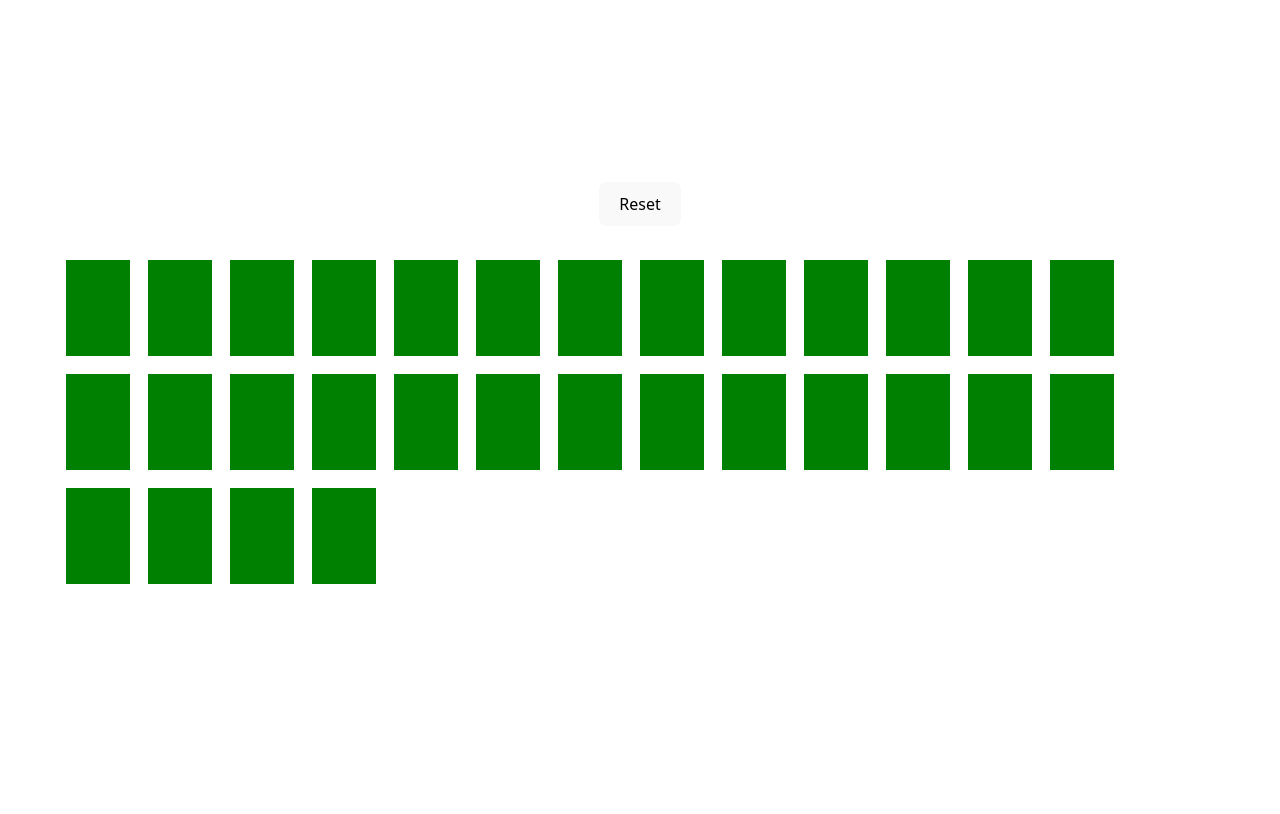
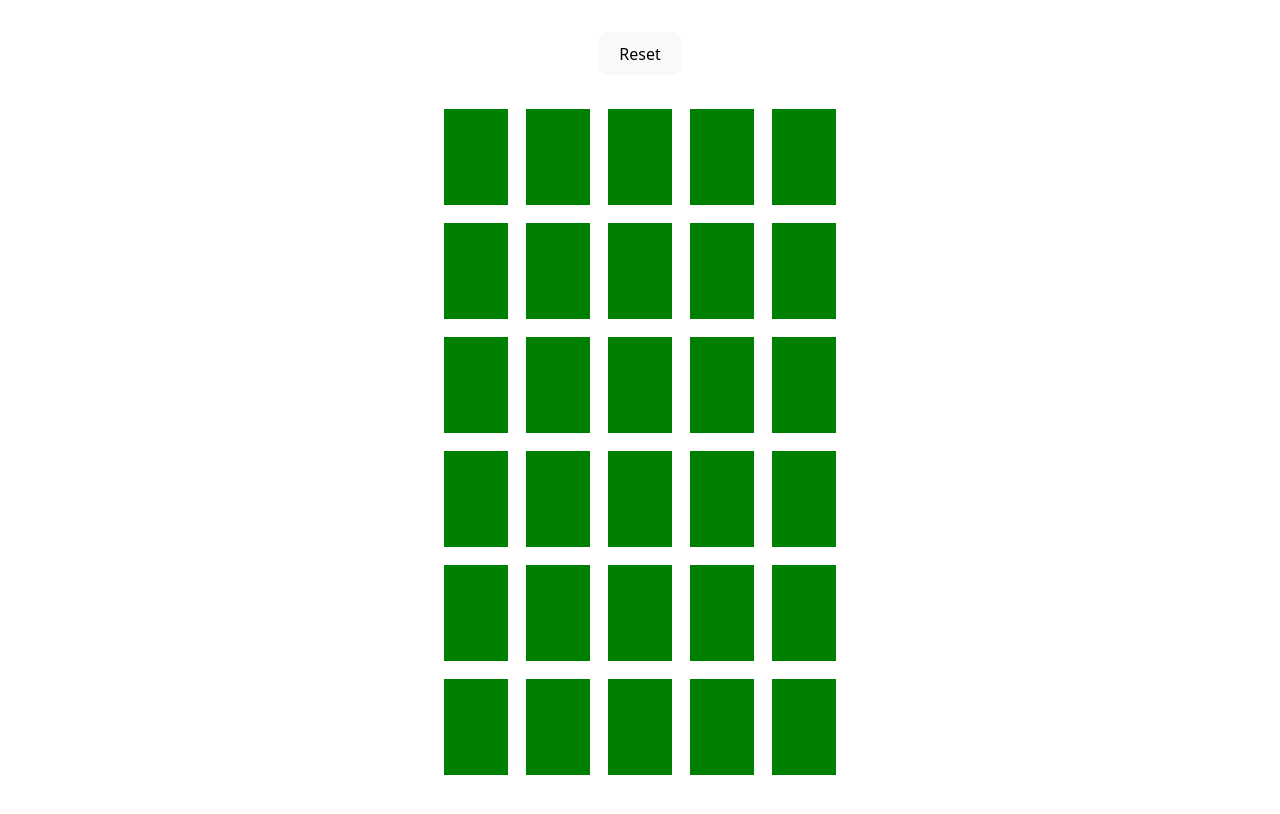
Before and after one commit to lalli-oni/assignment-aardvark, a React (Vite) app: page / in a window 1280 px wide. Shown: the top 814 px of the page. Built offline with nearby package versions, Linux system fonts and the light colour scheme.

Commit message:
Change Board to be a grid Make board grid 5 columns

```diff
--- a/src/components/Board.module.css
+++ b/src/components/Board.module.css
@@ -6,8 +6,7 @@ main {
 
     border: 1px solid white;
 
-    display: flex;
-    flex-direction: row;
+    display: grid;
+    grid-template-columns: repeat(5, 1fr);
     gap: 1rem;
-    flex-wrap: wrap;
 }
```
